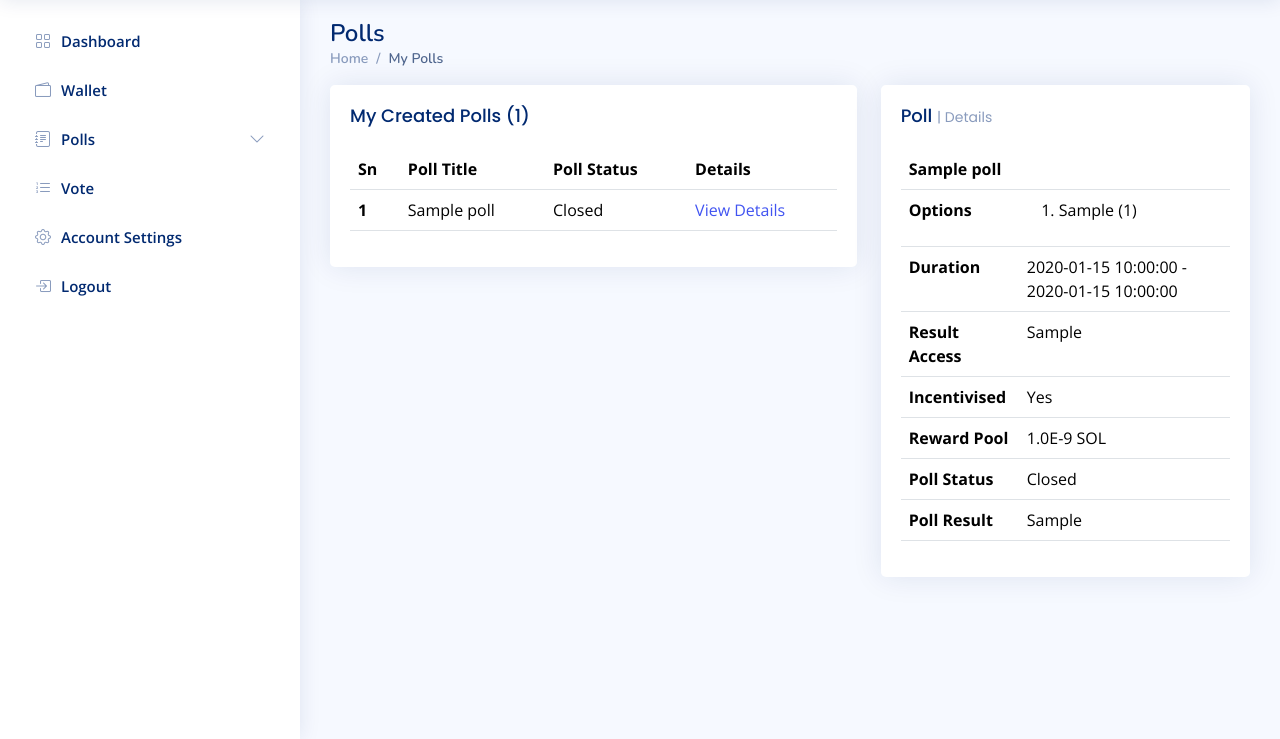
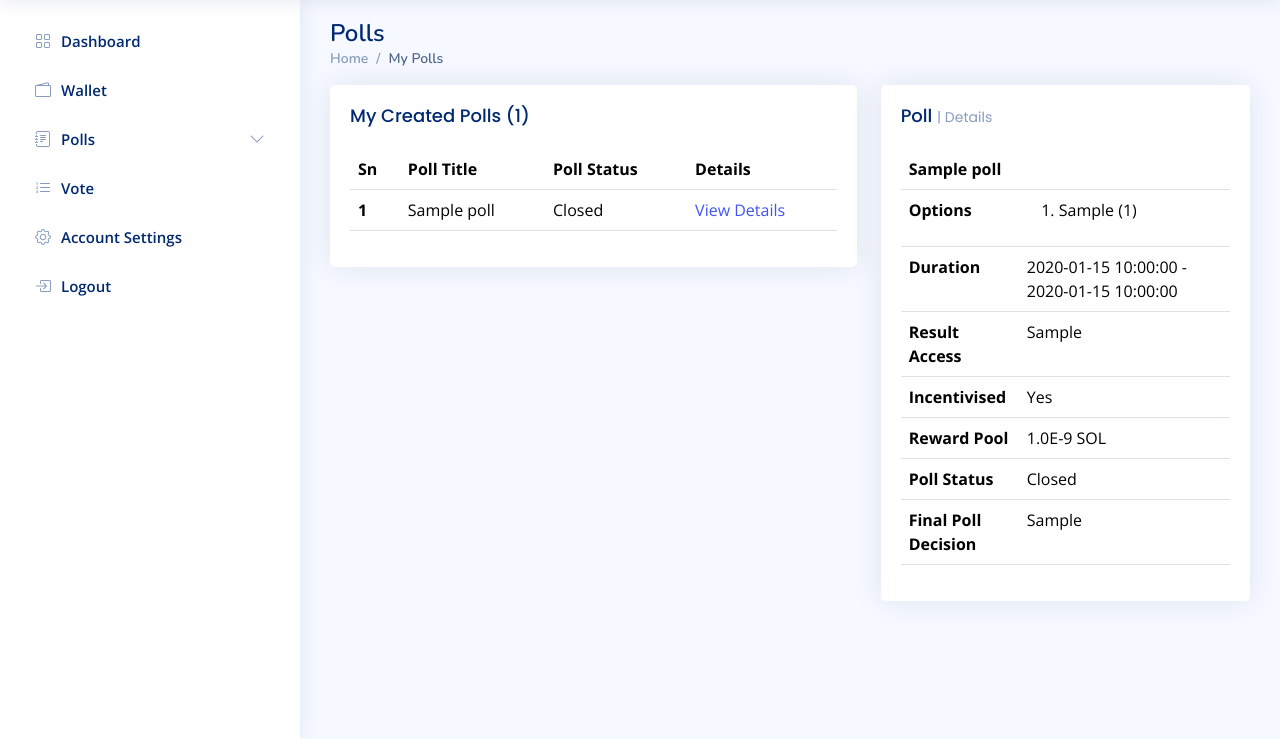
Before and after one commit to CodedEmmy/predictiontool, a PHP site: page /mypolls.php?pid=1 in a window 1280 px wide. Shown: the part 61-800 px from the top of the page. Run offline with PHP 8.4, Linux system fonts and the light colour scheme; the visitor is signed in with stand-in values (Sample User, id 1); tables that the repository leaves empty hold one stand-in row (values such as "Sample post").

Commit message:
Add files via upload

```diff
--- a/closepoll.php
+++ b/closepoll.php
@@ -8,7 +8,7 @@ $walletAddress = $_SESSION['w_address'];
 $today = date("Y-m-d H:i:s");
 
 if(isset($_POST['pid'])){
-	$pollID = trim(mysqli_real_escape_string($conn,$_GET['pid']));
+	$pollID = trim(mysqli_real_escape_string($conn,$_POST['pid']));
 	$highestCount = -1;
 	$highestIndex = 0;
 	$totalVote = 0;
@@ -77,6 +77,5 @@ if(isset($_POST['pid'])){
 	}
 }
 $loc = "location: mypolls.php?pid=$pollID";
-//header("HTTP/1.1 301 Moved Permanently");
 header($loc);
 ?>
--- a/mypolls.php
+++ b/mypolls.php
@@ -44,7 +44,7 @@ $walletAddress = $_SESSION['w_address'];
 		try{
 			const signedMessage = await window.solana.signMessage(encMessage, "utf8");
 			verified = nacl.sign.detached.verify(encMessage, signedMessage.signature, signedMessage.publicKey.toBytes());
-			if(walletAddr != signMessage.publicKey){
+			if(walletAddr != signedMessage.publicKey){
 				verified = false;
 			}
 		}catch(err){
@@ -300,7 +300,7 @@ $walletAddress = $_SESSION['w_address'];
 						echo "<tr><th>Poll Status</th><td>";
 						if($hasClosed){
 							echo "Closed</td></tr>";
-							echo "<tr><th>Poll Result</th><td>";
+							echo "<tr><th>Final Poll<br>Decision</th><td>";
 							if($pdata['poll_result'] > 0){
 								$psql = "select poll_option from poll_options where option_id = '{$pdata['poll_result']}'";
 								$pres = mysqli_query($conn, $psql);
@@ -316,7 +316,7 @@ $walletAddress = $_SESSION['w_address'];
 							}
 						}else{
 							echo "Active</td></tr>";
-							echo "<tr><th>Poll Result</th><td>Pending</td></tr>";
+							echo "<tr><th>Final Poll<br>Decision</th><td>Pending</td></tr>";
 						}
 						if(!$hasClosed){
 							echo "<tr><td colspan=2>";
--- a/votedpolls.php
+++ b/votedpolls.php
@@ -201,7 +201,7 @@ $walletAddress = $_SESSION['w_address'];
 
               <table class="table">
                 <thead>
-                  <tr><th scope="col">Sn</th><th scope="col">Decision Poll Topic</th><th scope="col">Vote Date</th><th scope="col">Reward<br>(If Any)</th><th scope="col">Reward Date</th><th scope="col">Poll Status</th><th scope="col">Poll Result</th></tr>
+                  <tr><th scope="col">Sn</th><th scope="col">Decision Poll Topic</th><th scope="col">Vote Date</th><th scope="col">Reward<br>(If Any)</th><th scope="col">Reward Date</th><th scope="col">Poll Status</th><th scope="col">Final Poll Decision</th></tr>
                 </thead>
                 <tbody>
 					<?php
```
Also changed, not shown: newpoll.php (+3 -4 lines).
